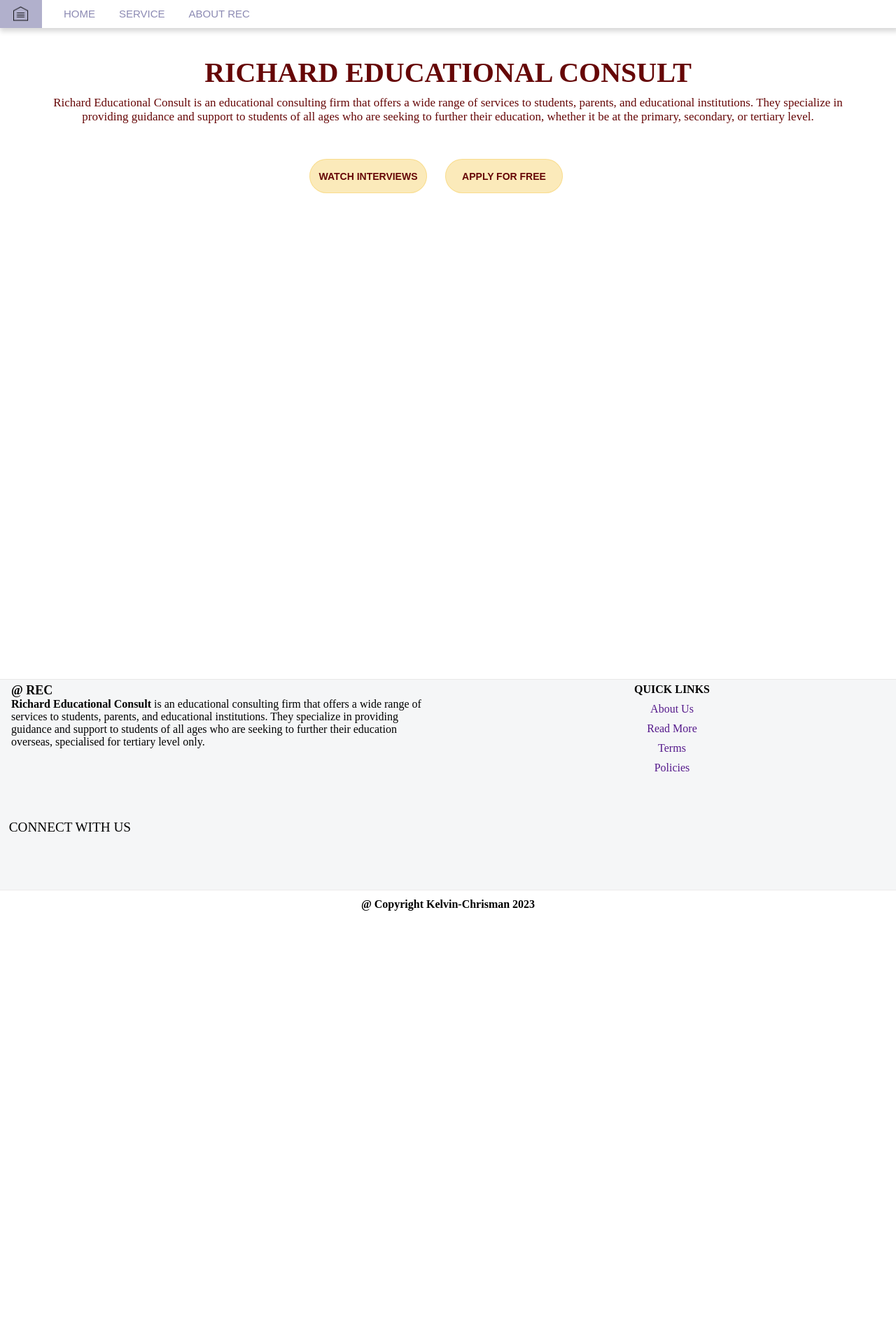
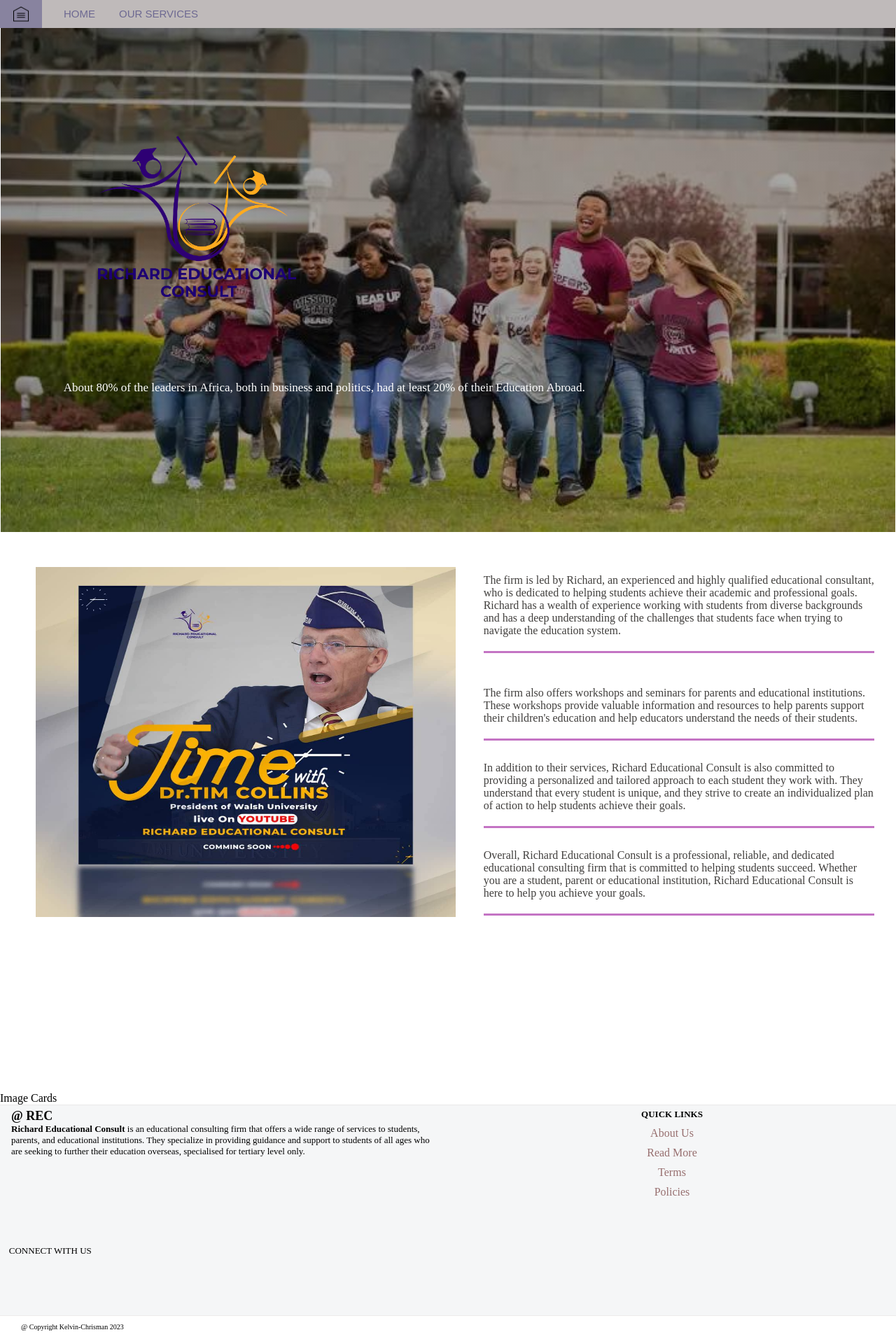
Before and after one commit to chrismankelvin/Simplesite, a PHP site: page / in a window 1280 px wide. Shown: the whole page at 70% size. Before the commit the page ends 1301 px from the top, so only its background shows below. Run offline with PHP 8.4, Linux system fonts and the light colour scheme.

Commit message:
REcontinuity

```diff
--- a/footer.php
+++ b/footer.php
@@ -32,7 +32,9 @@
 
     </div>
     <div class="signature">
+        <p>
         @ Copyright Kelvin-Chrisman 2023
+        </p>
 
     </div>
 
--- a/header.php
+++ b/header.php
@@ -15,20 +15,18 @@
 
             <ul>
                 <li><a href="index.php">home</a></li>
-                <li><a href="tutorials.php">service</a></li>
-                <li><a href="about.php">about rec</a></li>
+                <li><a href="tutorials.php"> our services</a></li>
             </ul>
             </nav>
     </div>
     <aside class="nav_sidebar">
         <ul>
             <li><span>REC Menu</span></li>
-        <li><a href="index.php">home</a></li>
-        <li><a href="./progsignin.php">send request</a></li>
-        <li><a href="./services.php">services</a></li>
-        <li><a href="./progsignin.php">Apply through rec</a></li>
+        <li><a href="./tutorials.php">services</a></li>
+        <li><a href="./services.php">send request</a></li>
+        <li><a href="#">applied  through rec</a></li>
         <li><a href="#">Sucess Rate Calculator (SRC)</a></li>
-        <li><a href="#">I applied through rec</a></li>
+        <li><a href="#">required documents</a></li>
         <li><a href="#">Mr. Richard Agyei</a></li>
         <li><a href="#">contact</a></li>
 
--- a/inc/style.css
+++ b/inc/style.css
@@ -4,17 +4,15 @@
 }
 
 .header {
-   background-color: rgb(233, 236, 238);
+   background-color: rgb(255, 255, 255);
+   height: 40px;
 }
 
 .header nav {
    width: 100%;
    height: 40px;
-   background-color: #fff;
+   background-color: #aca6a6c4;
    display: inline-flex;
-   box-shadow: 2px 3px 7px 2px rgba(0, 0, 0, 0.151);
-   position: fixed;
-   top:0;
 
 }
 /*
@@ -29,9 +27,9 @@ menu bar menu bar menu bar
    width: 60px;
    height: 100%;
    background-color: #211f6e59;
-   background-image: url(./logo.png);
+   background-image: url(./files/menu.png);
    background-repeat: no-repeat;
-   background-size: 39%;
+   background-size: 40%;
    background-position: center;
    cursor: pointer;
 }
@@ -104,26 +102,82 @@ menu bar
 }
 .header nav ul li a:hover{
    color:  #221f6efa;
-   transition: 0.3s ease;
-   border-bottom: 0.5px solid ;
+   transition: 0.5s ease;
+   border-bottom: 0.01px solid ;
 }
 
 .main {
-   background-color: #fff;
+   background-color: #ffffff;
    width: 100%;
    height: inherit;
 }
 
 
 .main .container {
-   width: 90%;
-   height: 900px;
-   background-color: transparent;
+   width: 99.9%;
+   height: inherit;
+   background-color: #ce0d0d;
    margin: auto;
-   padding-top: 70px;
-
+}
+.main .snd_rqst_container{
+   width: 99.9%;
+   height: 120vh;
+   background-color: #b1b1b1;
+   margin: auto;
 
 }
+.main .snd_rqst_container .holder form .error{
+   text-transform: capitalize;
+   color: #db1212;
+}
+.main .container .index_top_cont{
+   width: 100%;
+   height: 90vh;
+   background-image: linear-gradient(#05050559,#05050559),url(./files/people_run.jpg);
+   background-position:center ;
+   background-size: 100%;
+   background-color: yellow;
+   background-repeat: no-repeat;
+}
+.main .container .index_top_cont img{
+   width: 500px;
+   height: 500px;
+   margin-left: 50px;
+}
+.main .container .index_top_cont p{
+   color: #ffffff;
+   text-align: left;
+   margin-left: 90px;
+}
+.main .container .index_middle_cont{
+   width: 100%;
+   height: 100vh;
+   background-color: rgb(255, 255, 255);
+   display: flex;
+}
+
+.main .container .index_middle_cont img{
+   width: 600px;
+   height: 500px;
+   margin: 50px 10px 30px 50px;
+
+}
+
+.main .container .index_middle_cont .p{
+   padding: 30px;
+
+}
+.main .container .index_middle_cont .p .p1,
+.main .container .index_middle_cont .p .p2,
+.main .container .index_middle_cont .p .p3,
+.main .container .index_middle_cont .p .p4{
+   color: rgb(65, 63, 61);
+   border-bottom: 3px solid rgb(196, 116, 196);
+   padding-bottom: 20px;
+   margin-top: 30px;
+
+}
+
 
 .main .container h1 {
    text-align: center;
@@ -200,6 +251,10 @@ button:hover {
    font-weight: bold;
    font-size: large;
 }
+.footer .rec_info .content p{
+   font-size: small;
+
+}
 
 
 .footer .quick_links{
@@ -213,6 +268,7 @@ button:hover {
    text-align: center;
    margin-bottom: 10px;
    text-transform: uppercase;
+   font-size: small;
 }
 .footer .quick_links .content{
    width: 95%;
@@ -233,10 +289,7 @@ button:hover {
 .footer .quick_links .content ul li a{
    text-decoration: none;
    text-transform: capitalize;
-
-
-
-
+   color: #976f6f;
 }
 .footer .icons_links{
    width: 100%;
@@ -251,19 +304,24 @@ button:hover {
 
 }
 .footer .icons_links .content p{
-   font-size: larger;
+   font-size: small;
    text-transform: uppercase;
 
 }
 .footer .signature{
    width: 100%;
-   height: 40px;
+   height: 30px;
    background-color: #fff;
-   text-align: center;
    text-transform: capitalize;
-   font-weight: bold;
-   line-height: 40px;
    border-top: 1.6px groove #e4e0e0a6;
+}
+.footer .signature p{
+   text-align: left;
+   font-size: 10px;
+   margin-left: 30px;
+   margin-top: 10px;
+
+
 }
 
 
--- a/index.php
+++ b/index.php
@@ -3,12 +3,44 @@ require 'header.php'
 ?>
 
 <div class="main">
+
     <div class="container">
+        <div class="index_top_cont">
+            <img src="./inc/files/logo.png" >
+            <p>About 80% of the leaders in Africa, both in business and politics, had at least 20% of their Education Abroad.</p>
+        </div>
+
+        <div class="index_middle_cont">
+            <cont>
+                <img src="./inc/files/dr_tim.jpg" alt="">
+
+
+            </cont>
+            <div class="p">
+                <div class="p1">
+                The firm is led by Richard, an experienced and highly qualified educational consultant, who is dedicated to helping students achieve their academic and professional goals. Richard has a wealth of experience working with students from diverse backgrounds and has a deep understanding of the challenges that students face when trying to navigate the education system.
+                </div>
+                <br>
+                <div class="p2">
+                The firm also offers workshops and seminars for parents and educational institutions. These workshops provide valuable information and resources to help parents support their children's education and help educators understand the needs of their students.
+                </div>
+                <div class="p3">
+                In addition to their services, Richard Educational Consult is also committed to providing a personalized and tailored approach to each student they work with. They understand that every student is unique, and they strive to create an individualized plan of action to help students achieve their goals.
+                </div>
+                <div class="p4">
+                Overall, Richard Educational Consult is a professional, reliable, and dedicated educational consulting firm that is committed to helping students succeed. Whether you are a student, parent or educational institution, Richard Educational Consult is here to help you achieve your goals.
+
+                </div>
+            </div>
+        </div>
+
+
+        <!--
         <h1>Richard Educational Consult</h1>
-        <p>Richard Educational Consult is an educational consulting firm that offers a wide range of services to students, parents, and educational institutions. They specialize in providing guidance and support to students of all ages who are seeking to further their education, whether it be at the primary, secondary, or tertiary level.
-
+        <p>Richard Educational Consult is an educational consulting firm that offers a wide range of services
+        to students, parents, and educational institutions. They specialize in providing guidance and support to
+        students of all ages who are seeking to further their education, whether it be at the primary, secondary, or tertiary level.
         </p>
-
         <div class="buts">
             <button>
                 <a href="https://www.youtube.com/@simpletutorialstube">watch interviews</a>
@@ -16,9 +48,13 @@ require 'header.php'
             <button>
                 <a href="./tutorials.php">apply for free</a>
             </button>
+-->
 
+    </div>
+    <div class="index_down_cont">
+            Image Cards
         </div>
-    </div>
+</div>
 
 
 
```
Also changed, not shown: other parts of inc/style.css (+29 -23 lines), progsignin.php (+18 -17 lines), tutorials.php (+6 -3 lines), inc/files/1.jpg (added), inc/files/IMG-20230202-WA0005.jpg (added), inc/files/dr_tim.jpg (added), inc/files/logo.png (added), inc/files/menu.png (renamed from inc/logo.png), inc/files/menu2.png (added), inc/files/people_run.jpg (added), inc/files/you.jpg (added).
